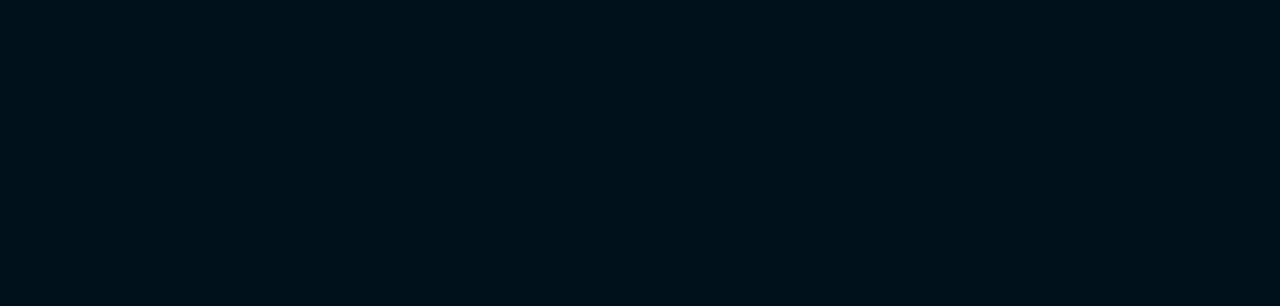
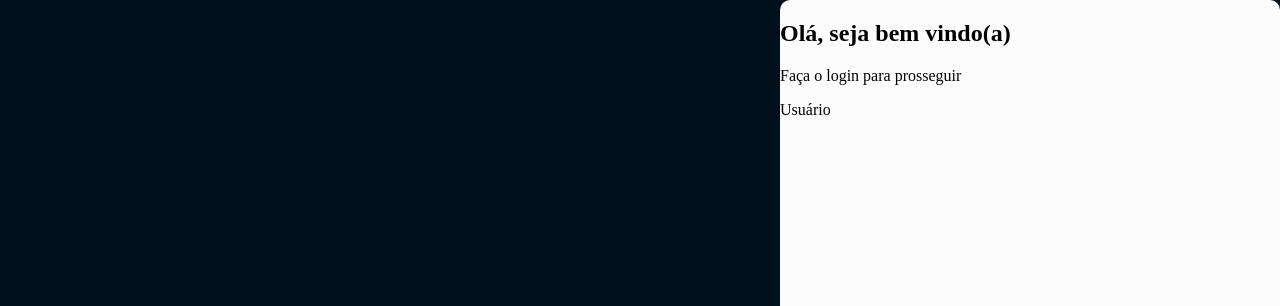
Before and after one commit to ViniGomes30/Carometro, a plain HTML site: page Painel-Carometro/index.html in a window 1280 px wide. Shown: the top 306 px of the page. Drawn offline with Linux system fonts and the light colour scheme.

Commit message:
visual login

```diff
--- a/Painel-Carometro/assets/css/login.css
+++ b/Painel-Carometro/assets/css/login.css
@@ -1,16 +1,14 @@
+body{
+    margin:0px;
+    background-color: #00111c;
+}
 .card-piffer{
     display: flex;
-    width: 734.36px;
-    height: 96px;
-    top: 327px;
-    left: 66px;
-    border: 1px;
+    width: 100vh;
+    height: 100vh;
+    margin-left: 250px;
     justify-content: center;
     align-items: center;
-    margin-top: 400px;
-    margin-left: 216px;
-
-
 }
 .piffer-img{
     width: 320px;
@@ -33,17 +31,24 @@ h1{
 
 }
 
+.content-box{
+    width: 500px;
+    height: 100vh;
+    position: absolute;
+    right: 0px;
+    top: 0;
+    display: flex;
+    background-color: #FCFCFC;
+    border-radius: 10px;
 
-body{
-    background-color: #00111c;
+}
+.tela-login{
+    flex:1;
+
+    height: 352px;
 
 }
 
-.tela-login{
-    width: 498px;
-    height: 768px;
-    left: 868px;
-    gap: 0px;
-    opacity: 0px;
-    background-color: #FCFCFC;
+.login-info{
+
 }
--- a/Painel-Carometro/index.html
+++ b/Painel-Carometro/index.html
@@ -7,7 +7,9 @@
     <link rel="stylesheet" href="assets/css/login.css">
     <link rel="preconnect" href="https://fonts.googleapis.com">
     <link rel="preconnect" href="https://fonts.gstatic.com" crossorigin>
-    <link href="https://fonts.googleapis.com/css2?family=Poppins:ital,wght@0,100;0,200;0,300;0,400;0,500;0,600;0,700;0,800;0,900;1,100;1,200;1,300;1,400;1,500;1,600;1,700;1,800;1,900&display=swap" rel="stylesheet">
+    <link
+        href="https://fonts.googleapis.com/css2?family=Poppins:ital,wght@0,100;0,200;0,300;0,400;0,500;0,600;0,700;0,800;0,900;1,100;1,200;1,300;1,400;1,500;1,600;1,700;1,800;1,900&display=swap"
+        rel="stylesheet">
     <title>Login</title>
 </head>
 
@@ -19,10 +21,17 @@
         <div class="carometro">
             <h1>| Carômetro</h1>
         </div>
-    </div>
-    <div class="tela-login">
-        <h2>Olá, seja bem vindo(a)</h2>
-        <h3>Faça o login para prosseguir</h3>
+        <div class="content-box">
+            <div class="tela-login">
+                <div class="login-info">
+                    <h2>Olá, seja bem vindo(a)</h2>
+                    <p>Faça o login para prosseguir</p>
+                <div class="user">
+                        <label>Usuário</label>
+                </div>
+                </div>
+            </div>
+        </div>
     </div>
 </body>
 
```
